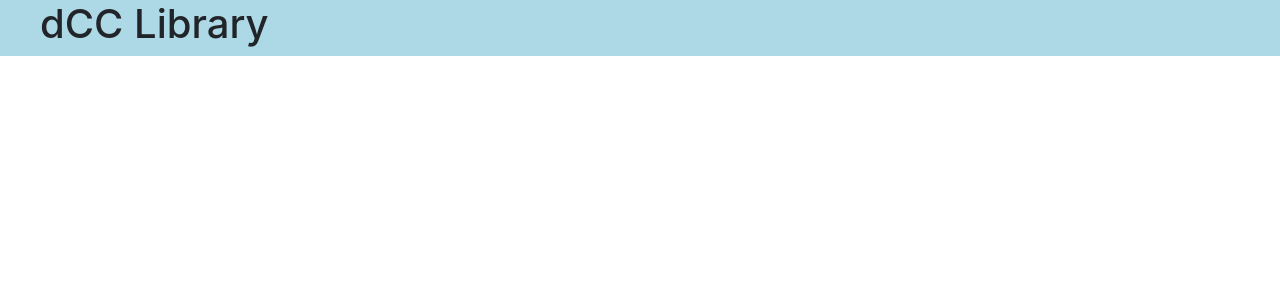
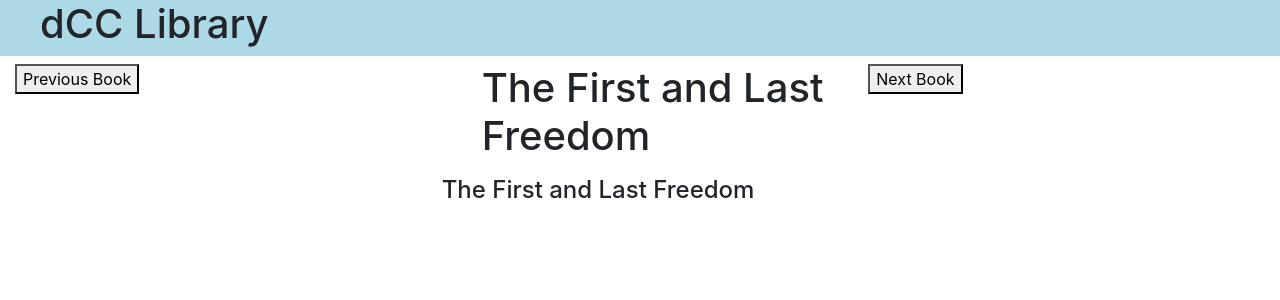
Before and after one commit to fmorrisey/BookLibary_React_Docker, a React (Create React App) app: page / in a window 1280 px wide. Shown: the top 300 px of the page. Built offline with nearby package versions, Linux system fonts and the light colour scheme.

Commit message:
Split BookViewer into it's own component

```diff
--- a/src/components/BookViewer/bookViewer.jsx
+++ b/src/components/BookViewer/bookViewer.jsx
@@ -4,14 +4,14 @@ export default function bookViewer(props) {
   return (
     <div className="row row-spacer">
       <div className="col-md-4">
-        <button onClick={() => this.goToPreviousBook()}>Previous Book</button>
+        <button onClick={() => props.previousBook()}>Previous Book</button>
       </div>
       <div className="col-md-4">
-        <h1>{this.books[this.state.bookNumber].title}</h1>
-        <h4>{this.books[this.state.bookNumber].author}</h4>
+        <h1>{props.book.title}</h1>
+        <h4>{props.book.title}</h4>
       </div>
       <div className="col-md-4">
-        <button onClick={() => this.goToNextBook()}>Next Book</button>
+        <button onClick={() => props.nextBook()}>Next Book</button>
       </div>
     </div>
   );
--- a/src/components/TitleBar/titleBar.jsx
+++ b/src/components/TitleBar/titleBar.jsx
@@ -6,7 +6,7 @@ export default function TitleBar(props) {
         <div className="row row-spacer">
             <div className="col-md-12" style={{padding: 0}}>
                 <div className="titlebar-nav">
-                    <h1>dCC Library</h1>
+                    <h1 className="center-really">dCC Library</h1>
                 </div>
             </div>
         </div>
--- a/src/components/app.css
+++ b/src/components/app.css
@@ -11,6 +11,10 @@
     transform: translate(-50%, -50%);
 }
 
+.center-really {
+    justify-content: center;
+}
+
 .row-spacer {
     margin-bottom: 2em;
 }
--- a/src/components/app.jsx
+++ b/src/components/app.jsx
@@ -1,5 +1,6 @@
 import React, { Component } from "react";
 import TitleBar from "./TitleBar/titleBar";
+import BookViewer from "./BookViewer/bookViewer";
 
 //Class or Stateful Component
 export default class App extends Component {
@@ -30,19 +31,21 @@ export default class App extends Component {
     let tempBookNumber = this.state.bookNumber;
     tempBookNumber--;
     if (tempBookNumber < 0) {
-        tempBookNumber = this.books.length - 1;
+      tempBookNumber = this.books.length - 1;
     }
 
-      this.setState({
-        bookNumber: tempBookNumber,
-      });
+    this.setState({
+      bookNumber: tempBookNumber,
+    });
   }
 
   render() {
     return (
       <div className="container-fluid">
         <TitleBar />
-
+        <BookViewer book={this.books[this.state.bookNumber]}
+                    nextBook={() => this.goToNextBook()}
+                    previousBook={() => this.goToPreviousBook()} />
       </div>
     );
   }
```
Also changed, not shown: 1 other file (tests, documents, lock files or other folders).
